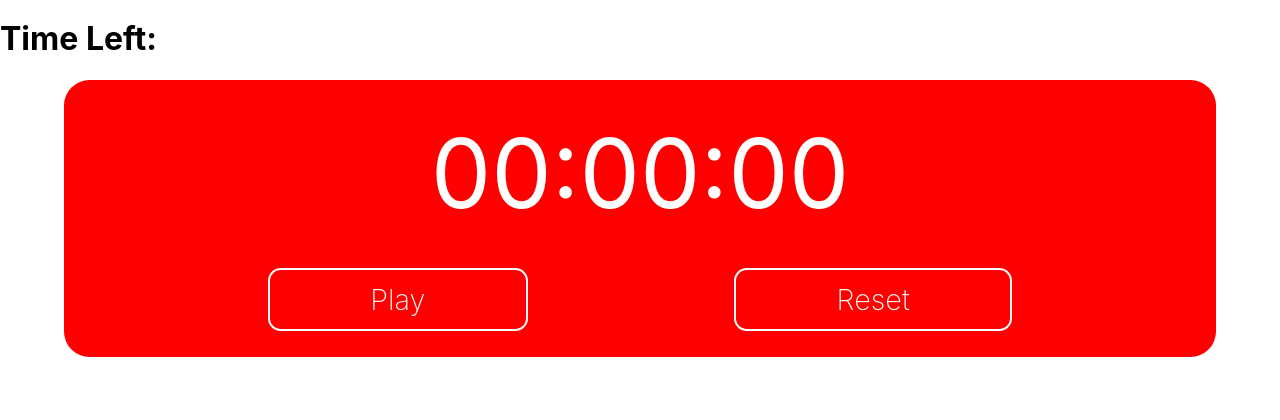
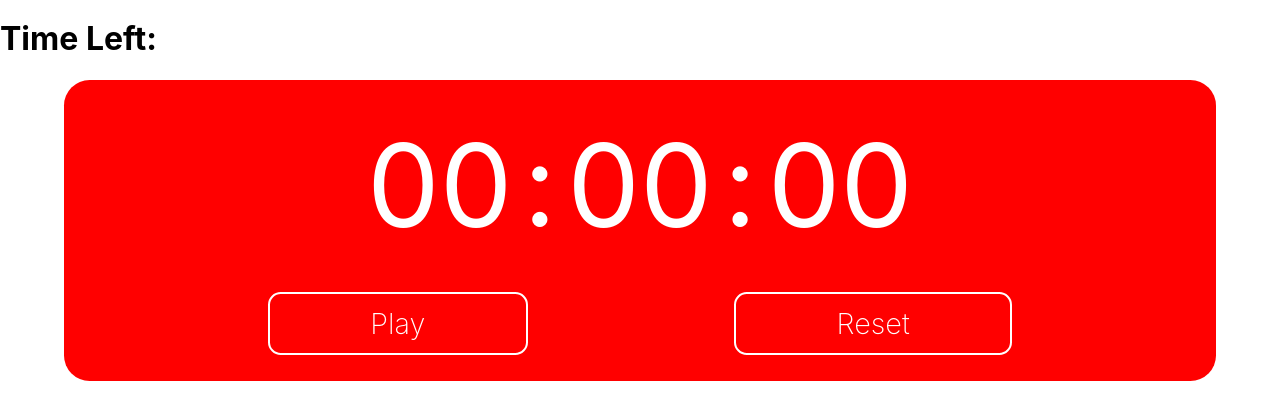
Before and after one commit to Yongbeom-Kim/custom-time-app, a Next.js app: page /timer/1 in a window 1280 px wide. Shown: the top 420 px of the page. Built offline with nearby package versions, Linux system fonts and the light colour scheme.

Commit message:
change to input text

```diff
--- a/components/timer.module.css
+++ b/components/timer.module.css
@@ -16,11 +16,22 @@
     /* Dynamic font size - this is kinda just a magic value for now */
     font-size: clamp(1.5vw, 0.5vw + 0.5rem, 2vw);
 
+    /* Unselectable Text */
+    -webkit-user-select: none;
+    /* Safari */
+    -moz-user-select: none;
+    /* Firefox */
+    -ms-user-select: none;
+    /* IE10+/Edge */
+    user-select: none;
+    /* Standard */
+
+
 }
 
 .timerText {
     /* font-size: 8vw; */
-    font-size: 5em;
+    font-size: 6em;
     display: inline-block;
     text-align: center;
     color: white;
@@ -61,6 +72,25 @@
     margin: 1px 2px;
 }
 
-.timerButton:hover {
+.timerButton:focus {
     background-color: darkred;
 }
+
+.timerForm {
+    display: flex;
+}
+
+.timerInput {
+    display: inline;
+    width: 2.3ch;
+    text-align: center;
+    background-color: red;
+    outline: blue 1px;
+    border: none;
+    color: white;
+}
+
+.timerInput:focus {
+    border: none;
+    outline: none;
+}
--- a/components/timer.tsx
+++ b/components/timer.tsx
@@ -28,7 +28,7 @@ export function Timer({ initialDuration, onFinish = () => { } }) {
     useEffect(() => {
         if (!playing) {
             // Beautify timer
-            setTimeLeft(Math.round((endTime - Date.now())/1000)*1000);
+            setTimeLeft(Math.round((endTime - Date.now()) / 1000) * 1000);
             return;
         }
         timerInterval.current = setInterval(() => {
@@ -65,7 +65,13 @@ export function Timer({ initialDuration, onFinish = () => { } }) {
     return (
         <div className={styles.timer}>
             <div className={styles.timerText}>
-                {pad_digit(getHours(timeLeft))}:{pad_digit(getMinutes(timeLeft))}:{pad_digit(getSeconds(timeLeft))}
+                <form className={styles.timerForm} action="">
+                    <input className={styles.timerInput} type="text" name="" id="" value={pad_digit(getHours(timeLeft))} readOnly={true} />
+                    :
+                    <input className={styles.timerInput} type="text" name="" id="" value={pad_digit(getMinutes(timeLeft))} readOnly={true} />
+                    :
+                    <input className={styles.timerInput} type="text" name="" id="" value={pad_digit(getSeconds(timeLeft))} readOnly={true} />
+                </form>
             </div>
             {/* <hr /> */}
             <div className={styles.timerButtonLayout}>
@@ -84,6 +90,7 @@ export function Timer({ initialDuration, onFinish = () => { } }) {
 }
 
 function pad_digit(n: number): string {
+    if (n <= 0) return "00";
     if (n < 10) {
         return `0${n}`;
     }
```
Also changed, not shown: pages/timer/index.tsx (added, +13 -0 lines).
